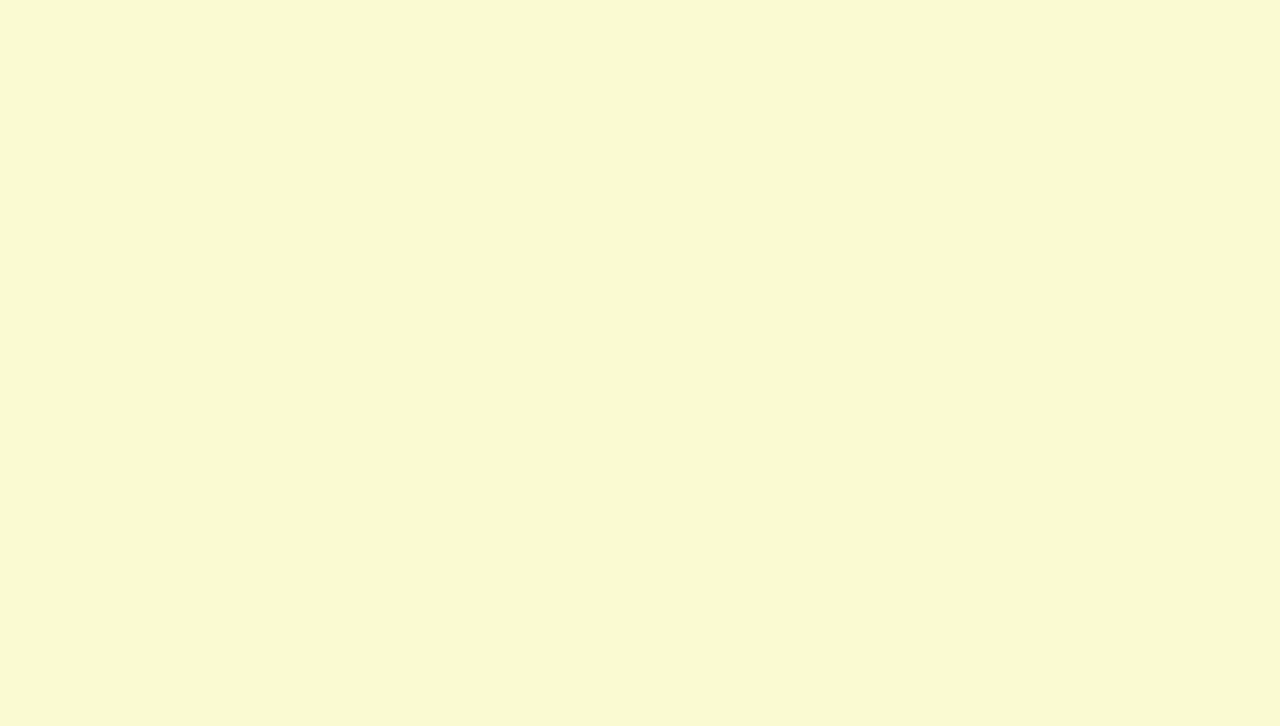
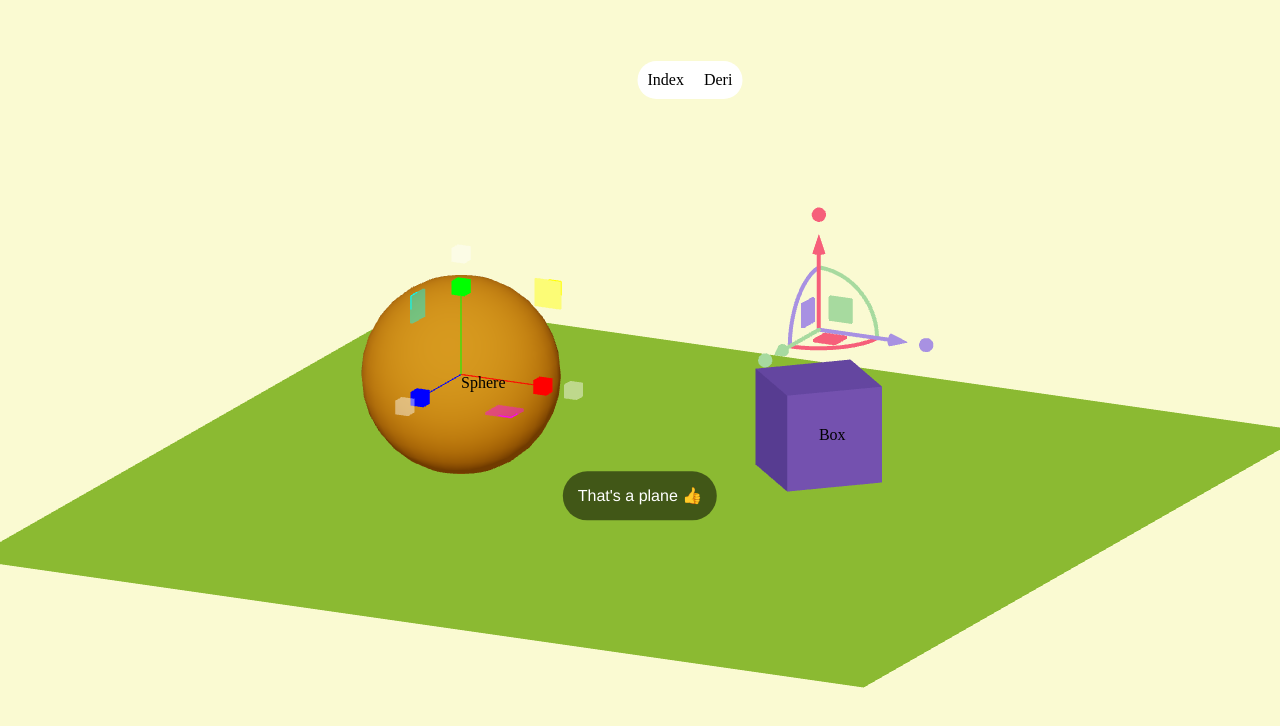
Before and after one commit to eepson123tw/r3f, a React (Vite) app: page /deri in a window 1280 px wide. Shown: the top 726 px of the page. Built offline with nearby package versions, Linux system fonts and the light colour scheme.

Commit message:
feat(deri): add the html to the scene

```diff
--- a/package.json
+++ b/package.json
@@ -12,6 +12,7 @@
     "vite": "^4.3.9"
   },
   "dependencies": {
+    "@react-three/drei": "9.70",
     "@react-three/fiber": "8.13",
     "react": "18.2",
     "react-dom": "18.2",
--- a/src/component/Deri.jsx
+++ b/src/component/Deri.jsx
@@ -1,6 +1,49 @@
 // @ts-nocheck
 import { useEffect, useLayoutEffect, useMemo, useRef } from 'react'
 import * as THREE from 'three'
+import {
+  Html,
+  TransformControls,
+  OrbitControls,
+  PivotControls
+} from '@react-three/drei'
 export default function Deri() {
-  return <></>
+  const sphereRef = useRef()
+  return (
+    <>
+      {/*  makeDefault*/}
+      <OrbitControls />
+      <directionalLight position={[1, 2, 3]} intensity={1.5} />
+      <ambientLight intensity={0.5} />
+
+      <PivotControls
+        anchor={[0, 2, 0]}
+        depthTest={false}
+        lineWidth={4}
+        scale={100}
+        axisColors={['#9381ff', '#ff4d6d', '#7ae582']}
+        fixed={true}
+      >
+        <mesh position={[2, 0, 0]} scale={1} rotation-y={Math.PI * 0.25}>
+          <boxGeometry />
+          <meshStandardMaterial color='mediumpurple' />
+          <Html>Box</Html>
+        </mesh>
+      </PivotControls>
+      {/* <TransformControls object={cubeRef} mode='rotate' /> */}
+      <mesh position-x={-2} ref={sphereRef}>
+        <sphereGeometry />
+        <meshStandardMaterial color='orange' />
+        <Html>Sphere</Html>
+      </mesh>
+      <TransformControls object={sphereRef} mode='scale' />
+      <mesh position-y={-1} rotation-x={-Math.PI * 0.5} scale={10}>
+        <planeGeometry />
+        <meshStandardMaterial color='greenyellow' />
+        <Html position={[0, 0, 0]} wrapperClass='label' center>
+          That's a plane 👍
+        </Html>
+      </mesh>
+    </>
+  )
 }
--- a/src/pages/Layout.jsx
+++ b/src/pages/Layout.jsx
@@ -1,5 +1,5 @@
 // @ts-nocheck
-import { Outlet } from 'react-router-dom'
+import { Outlet, Link } from 'react-router-dom'
 import { Canvas } from '@react-three/fiber'
 import * as THREE from 'three'
 
@@ -13,6 +13,16 @@ const setting = {
 const Layout = () => {
   return (
     <>
+      <nav>
+        <ul>
+          <li>
+            <Link to='/'>Index</Link>
+          </li>
+          <li>
+            <Link to='/deri'>Deri</Link>
+          </li>
+        </ul>
+      </nav>
       <Canvas
         orthographic
         gl={{
--- a/src/style.css
+++ b/src/style.css
@@ -10,3 +10,55 @@ body,
     overflow: hidden;
     background: lightgoldenrodyellow;
 }
+*{
+    margin: 0;
+    padding: 0;
+    list-style: none;
+}
+
+nav{
+    z-index: 50;
+    position: fixed;
+    top:10%;
+    left: 50%;
+    transform: translate(-10%,-50%);
+    /* top:50px;
+    right: 50%; */
+    padding: 10px;
+}
+
+ul{
+    width: 100%;
+    display: flex;
+    font-size: 2vh;
+    border-radius: 20px;
+    background: white;
+    overflow: hidden;
+}
+li  a{
+    display: block;
+    padding: 10px;
+    flex-grow: 1;
+    text-align: center;
+    cursor: pointer;
+    color: black;
+    transition: 0.3s all;
+    text-decoration: none;
+}
+li:hover a{
+    color: white;
+    background: black;
+}
+
+.label > div
+{
+    font-family: Helvetica, Arial;
+    position: absolute;
+    background: #00000088;
+    color: white;
+    padding: 15px;
+    white-space: nowrap;
+    overflow: hidden;
+    border-radius: 30px;
+    user-select: none;
+}
```
Also changed, not shown: 1 other file (tests, documents, lock files or other folders).
